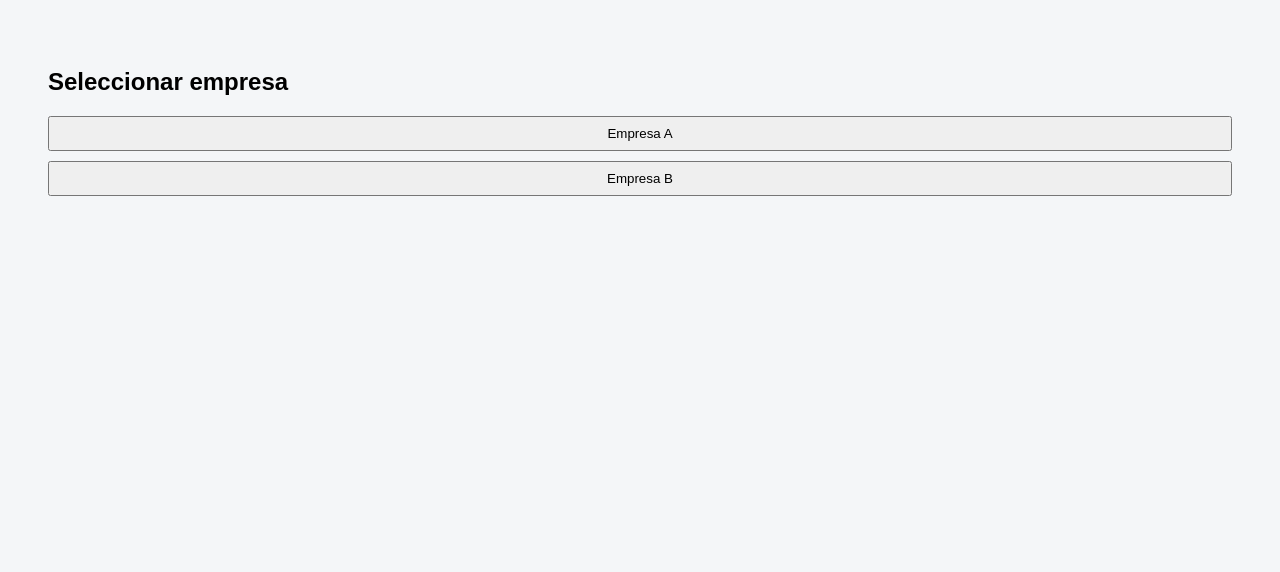
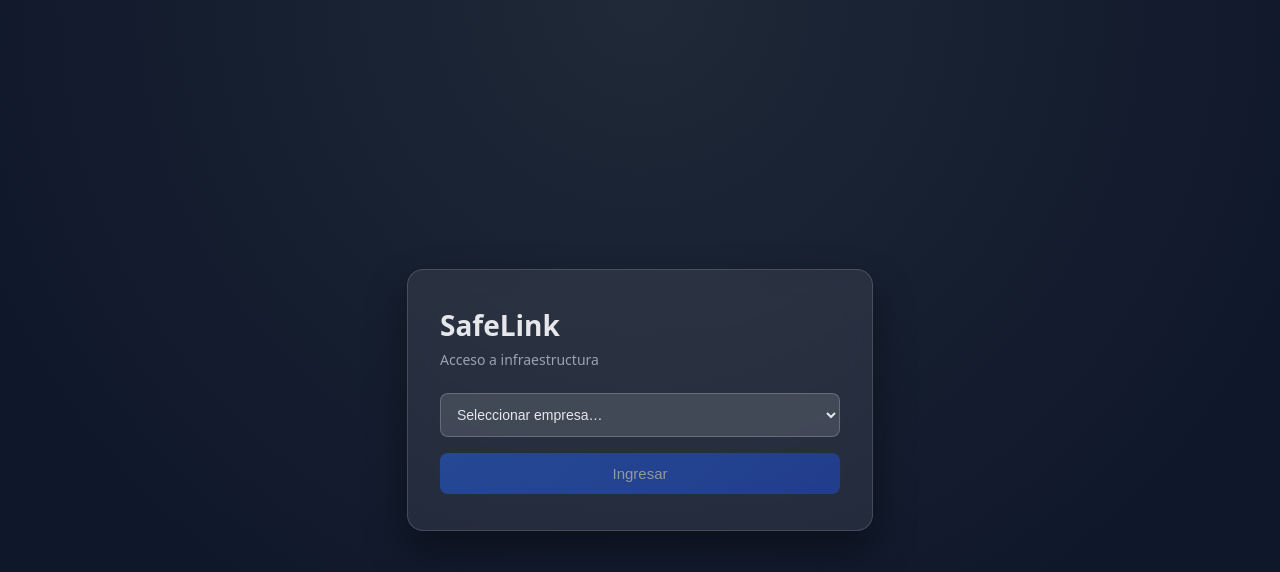
Before and after one commit to cesarmarcelojavier/safelink, a React (Vite) app: page /login in a window 1280 px wide. Shown: the top 572 px of the page. Built offline with nearby package versions, Linux system fonts and the light colour scheme.

Commit message:
updatel login

```diff
--- a/package.json
+++ b/package.json
@@ -11,7 +11,8 @@
   },
   "dependencies": {
     "react": "^19.2.0",
-    "react-dom": "^19.2.0"
+    "react-dom": "^19.2.0",
+    "react-router-dom": "^7.12.0"
   },
   "devDependencies": {
     "@eslint/js": "^9.39.1",
--- a/src/App.jsx
+++ b/src/App.jsx
@@ -1,10 +1,29 @@
+import { BrowserRouter, Routes, Route, Navigate } from "react-router-dom";
 import { AuthProvider } from "./context/AuthContext";
+import Login from "./auth/Login";
 import AppLayout from "./app/AppLayout";
+import ProtectedRoute from "./auth/ProtectedRoute";
 
 function App() {
   return (
     <AuthProvider>
-      <AppLayout />
+      <BrowserRouter>
+        <Routes>
+          <Route path="/login" element={<Login />} />
+
+          <Route
+            path="/"
+            element={
+              <ProtectedRoute>
+                <AppLayout />
+              </ProtectedRoute>
+            }
+          />
+
+          {/* fallback */}
+          <Route path="*" element={<Navigate to="/" />} />
+        </Routes>
+      </BrowserRouter>
     </AuthProvider>
   );
 }
--- a/src/app/AppLayout.jsx
+++ b/src/app/AppLayout.jsx
@@ -1,13 +1,5 @@
-import { useAuth } from "../context/AuthContext";
-import Login from "../auth/Login";
 import MapView from "./MapView";
 
 export default function AppLayout() {
-  const { empresa } = useAuth();
-
-  if (!empresa) {
-    return <Login />;
-  }
-
   return <MapView />;
 }
--- a/src/app/Sidebar.jsx
+++ b/src/app/Sidebar.jsx
@@ -11,6 +11,7 @@ function Sidebar() {
   );
 }
 
+
 const styles = {
   sidebar: {
     width: 200,
--- /dev/null
+++ b/src/auth/Login.css
@@ -0,0 +1,83 @@
+.login-page {
+  min-height: 100vh;
+  display: flex;
+  align-items: center;
+  justify-content: center;
+  background: radial-gradient(
+    circle at top,
+    #1f2937,
+    #0f172a 70%
+  );
+}
+
+.login-card {
+  width: 400px;
+  padding: 36px 32px;
+  border-radius: 16px;
+
+  background: rgba(255, 255, 255, 0.08);
+  backdrop-filter: blur(12px);
+  -webkit-backdrop-filter: blur(12px);
+
+  border: 1px solid rgba(255, 255, 255, 0.15);
+  box-shadow:
+    0 20px 40px rgba(0, 0, 0, 0.4);
+
+  color: #e5e7eb;
+}
+
+.login-title {
+  margin: 0;
+  font-size: 28px;
+  font-weight: 600;
+}
+
+.login-subtitle {
+  margin: 6px 0 24px;
+  font-size: 14px;
+  color: #9ca3af;
+}
+
+.login-select {
+  width: 100%;
+  padding: 12px;
+  margin-bottom: 16px;
+
+  background: rgba(255, 255, 255, 0.12);
+  border: 1px solid rgba(255, 255, 255, 0.2);
+  border-radius: 8px;
+
+  color: #e5e7eb;
+  font-size: 14px;
+}
+
+.login-select option {
+  color: #111827;
+}
+
+.login-button {
+  width: 100%;
+  padding: 12px;
+  border-radius: 8px;
+  border: none;
+
+  background: linear-gradient(
+    135deg,
+    #2563eb,
+    #1d4ed8
+  );
+  color: white;
+  font-size: 15px;
+  font-weight: 500;
+  cursor: pointer;
+  transition: all 0.2s ease;
+}
+
+.login-button:hover:not(:disabled) {
+  filter: brightness(1.1);
+}
+
+.login-button:disabled {
+  opacity: 0.5;
+  cursor: not-allowed;
+}
--- a/src/auth/Login.jsx
+++ b/src/auth/Login.jsx
@@ -1,23 +1,44 @@
-// src/auth/Login.jsx
+import { useState } from "react";
 import { empresas } from "../data/empresas";
 import { useAuth } from "../context/AuthContext";
+import "./Login.css";
 
 export default function Login() {
   const { login } = useAuth();
+  const [empresaId, setEmpresaId] = useState("");
+
+  const handleIngresar = () => {
+    const empresa = empresas.find(e => e.id === Number(empresaId));
+    if (empresa) login(empresa);
+  };
 
   return (
-    <div style={{ padding: 40 }}>
-      <h2>Seleccionar empresa</h2>
+    <div className="login-page">
+      <div className="login-card">
+        <h1 className="login-title">SafeLink</h1>
+        <p className="login-subtitle">Acceso a infraestructura</p>
 
-      {empresas.map((e) => (
+        <select
+          className="login-select"
+          value={empresaId}
+          onChange={(e) => setEmpresaId(e.target.value)}
+        >
+          <option value="">Seleccionar empresa…</option>
+          {empresas.map(e => (
+            <option key={e.id} value={e.id}>
+              {e.nombre}
+            </option>
+          ))}
+        </select>
+
         <button
-          key={e.id}
-          onClick={() => login(e)}
-          style={{ display: "block", margin: "10px 0" }}
+          className="login-button"
+          disabled={!empresaId}
+          onClick={handleIngresar}
         >
-          {e.nombre}
+          Ingresar
         </button>
-      ))}
+      </div>
     </div>
   );
 }
--- a/src/auth/ProtectedRoute.jsx
+++ b/src/auth/ProtectedRoute.jsx
@@ -0,0 +1,12 @@
+import { Navigate } from "react-router-dom";
+import { useAuth } from "../context/AuthContext";
+
+export default function ProtectedRoute({ children }) {
+  const { empresa } = useAuth();
+
+  if (!empresa) {
+    return <Navigate to="/login" replace />;
+  }
+
+  return children;
+}
--- a/src/context/AuthContext.jsx
+++ b/src/context/AuthContext.jsx
@@ -1,12 +1,20 @@
 // src/context/AuthContext.jsx
-import { createContext, useContext, useState } from "react";
+import { createContext, useContext, useEffect, useState } from "react";
 
-const AuthContext = createContext();
+const AuthContext = createContext(null);
 
 export function AuthProvider({ children }) {
-  const [empresa, setEmpresa] = useState(
-    JSON.parse(localStorage.getItem("empresa")) || null
-  );
+  const [empresa, setEmpresa] = useState(null);
+  const [loading, setLoading] = useState(true);
+
+  // 🔁 restaurar sesión si existe
+  useEffect(() => {
+    const storedEmpresa = localStorage.getItem("empresa");
+    if (storedEmpresa) {
+      setEmpresa(JSON.parse(storedEmpresa));
+    }
+    setLoading(false);
+  }, []);
 
   const login = (empresaSeleccionada) => {
     localStorage.setItem("empresa", JSON.stringify(empresaSeleccionada));
@@ -18,6 +26,8 @@ export function AuthProvider({ children }) {
     setEmpresa(null);
   };
 
+  if (loading) return null; // ⏳ evita parpadeos visuales
+
   return (
     <AuthContext.Provider value={{ empresa, login, logout }}>
       {children}
@@ -25,4 +35,6 @@ export function AuthProvider({ children }) {
   );
 }
 
-export const useAuth = () => useContext(AuthContext);
+export function useAuth() {
+  return useContext(AuthContext);
+}
--- a/src/index.css
+++ b/src/index.css
@@ -1,7 +1,9 @@
 body {
-  font-family: Arial, sans-serif;
-  background: #f4f6f8;
+  margin: 0;
+  font-family: system-ui, -apple-system, BlinkMacSystemFont, "Segoe UI", sans-serif;
+  background-color: #0f172a;
 }
+
 
 input, select, button {
   width: 100%;
```
Also changed, not shown: src/components/Login-1.jsx (renamed from src/components/Login.jsx), 1 other file (tests, documents, lock files or other folders).
